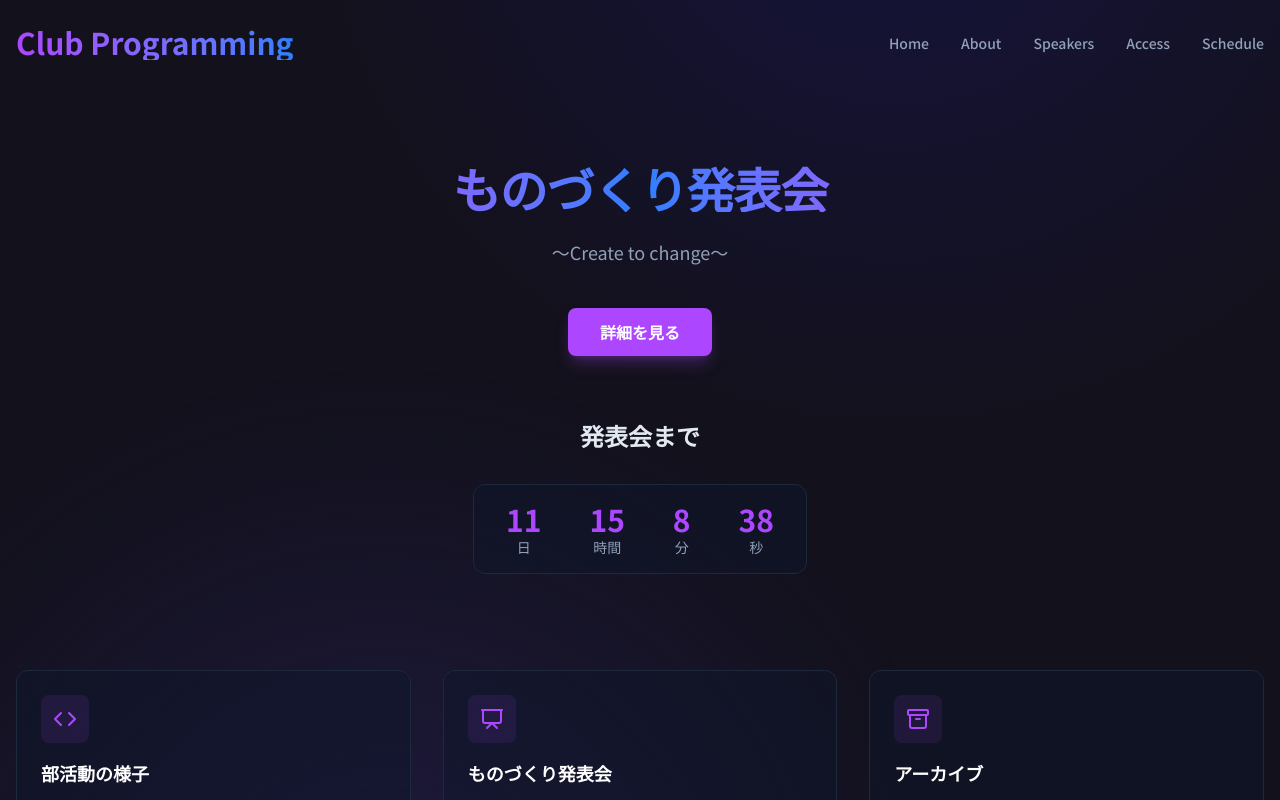
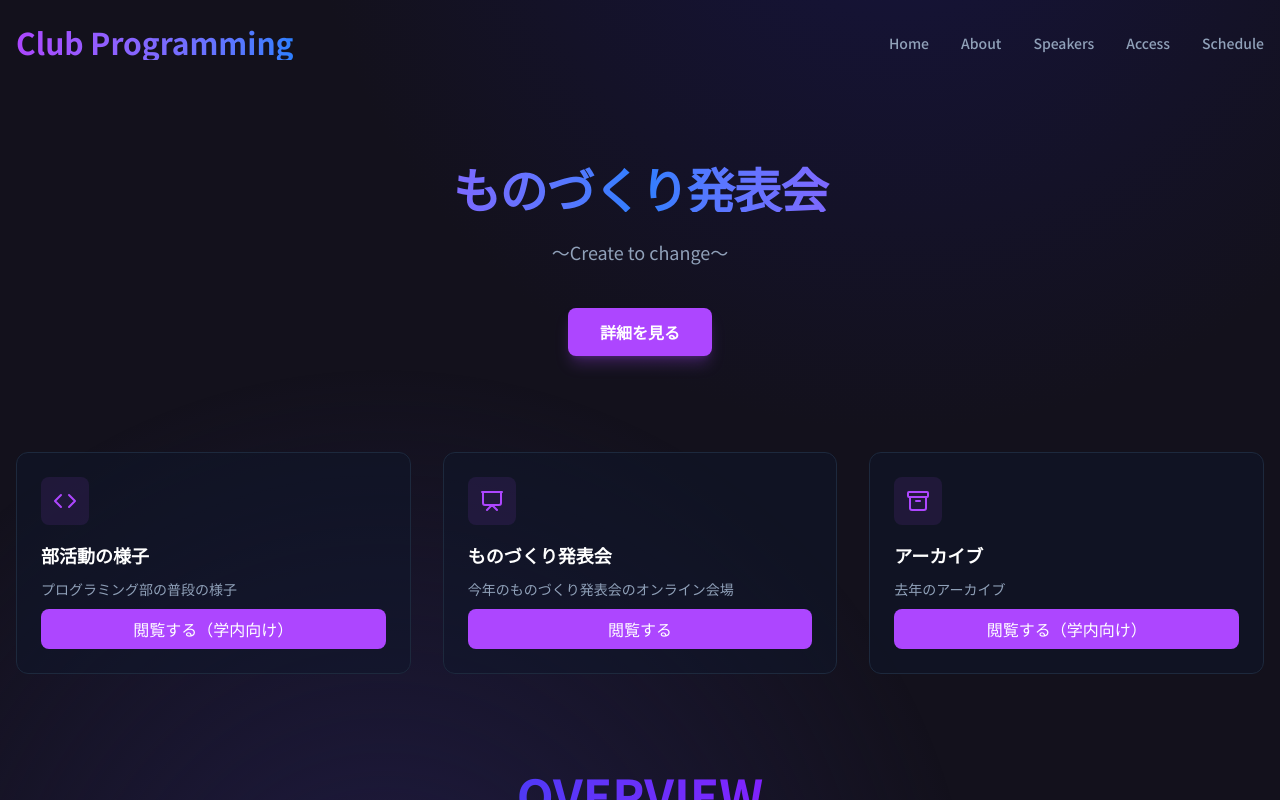
Before and after one commit to club-programming/club-programming.github.io, a Next.js app: page / in a window 1280 px wide. Shown: the top 800 px of the page. Built offline with nearby package versions, Linux system fonts and the light colour scheme.

Commit message:
refactor: remove countdown feature

```diff
--- a/src/app/page.tsx
+++ b/src/app/page.tsx
@@ -4,7 +4,6 @@ import { SiX, SiFacebook, SiLine } from '@icons-pack/react-simple-icons';
 import { ClipboardCopy, Code, Presentation, Archive } from 'lucide-react';
 import { usePathname } from 'next/navigation';
 import { ReactNode } from 'react';
-import { Countdown } from '@/components/Countdown';
 import Link from 'next/link';
 
 interface ButtonLink {
@@ -88,12 +87,7 @@ export default function Home() {
           </div>
 
           {/* Countdown Timer */}
-          <div className="mt-16">
-            <h3 className="mb-8 text-2xl font-semibold text-slate-200">
-              発表会まで
-            </h3>
-            <Countdown />
-          </div>
+          <div className="mt-16"></div>
         </div>
 
         {/* Features Section */}
```
